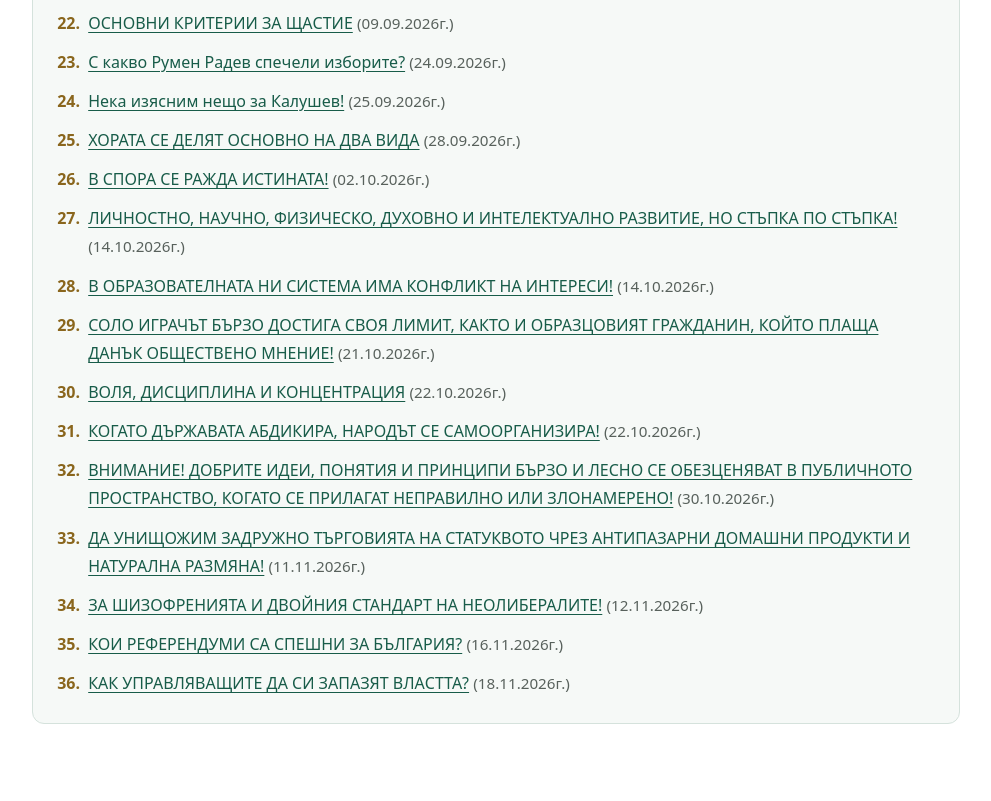
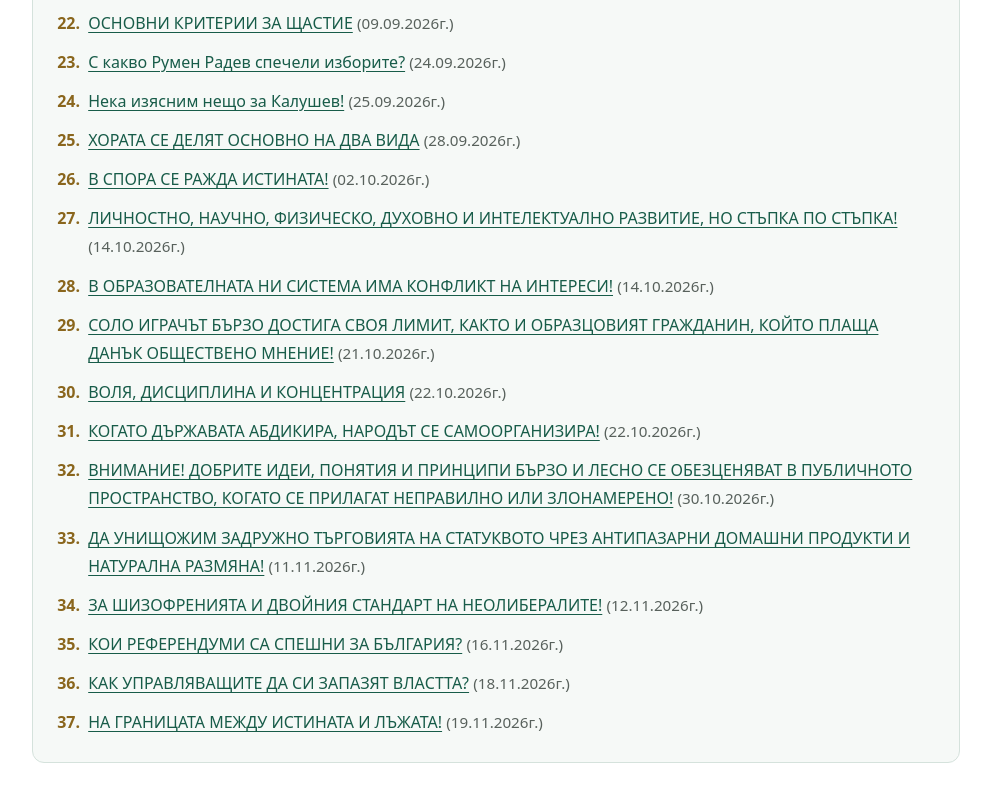
Before and after one commit to Ludmil1977/ludmil1977.github.io, a plain HTML site: page anti-mafiа/index.html in a window 1280 px wide. Shown: the part 1091-1892 px from the top of the page, without its empty margins (144-1135 px from the left). Before the commit the page ends 1863 px from the top, so only its background shows below. Drawn offline with Linux system fonts and the light colour scheme.

Commit message:
Add publication 37 to anti-mafia contents

```diff
--- a/anti-mafiа/index.html
+++ b/anti-mafiа/index.html
@@ -4,7 +4,7 @@
   <meta charset="utf-8">
   <meta name="viewport" content="width=device-width, initial-scale=1">
   <title>Универсални методи срещу мафията | Милевид</title>
-  <meta name="description" content="Указател на 36-те публикации от поредицата „Универсални методи срещу мафията“ от Людмил Милев, с връзки към оригиналните публикации във Facebook.">
+  <meta name="description" content="Указател на 37-те публикации от поредицата „Универсални методи срещу мафията“ от Людмил Милев, с връзки към оригиналните публикации във Facebook.">
   <meta property="og:title" content="Универсални методи срещу мафията | Милевид">
   <meta property="og:description" content="Съдържание на поредицата и връзки към оригиналните публикации във Facebook.">
   <meta property="og:type" content="website">
@@ -70,6 +70,7 @@
             <li id="part-34"><a href="https://www.facebook.com/ludmil.millev/posts/pfbid0f2PPuVfC3e69S9mnijfYdojZypS9Z7ASeihgSxaRCyGQajtNdYFPzr6p5BwxVt9nl">ЗА ШИЗОФРЕНИЯТА И ДВОЙНИЯ СТАНДАРТ НА НЕОЛИБЕРАЛИТЕ!</a> <span class="method-contents-date">(<time datetime="2026-11-12">12.11.2026г.</time>)</span></li>
             <li id="part-35"><a href="https://www.facebook.com/ludmil.millev/posts/pfbid02EZCatbykT43FhfrNVvDC7xnR1d9jxCmeXnCnNKaRXyRoWHFVSJfbHogwLtYgeQo4l">КОИ РЕФЕРЕНДУМИ СА СПЕШНИ ЗА БЪЛГАРИЯ?</a> <span class="method-contents-date">(<time datetime="2026-11-16">16.11.2026г.</time>)</span></li>
             <li id="part-36"><a href="https://www.facebook.com/ludmil.millev/posts/pfbid0sjLap3An3E3CbayMcdxCTnfB5DyG6kzAEBzYiQ8sKdSNp9N3uqtDMFa2tk3nnyHUl">КАК УПРАВЛЯВАЩИТЕ ДА СИ ЗАПАЗЯТ ВЛАСТТА?</a> <span class="method-contents-date">(<time datetime="2026-11-18">18.11.2026г.</time>)</span></li>
+            <li id="part-37"><a href="https://www.facebook.com/ludmil.millev/posts/pfbid02683s3o5be6pHFbMnLF6iqx2ee4BnmqfDf78hZQu35AJEadbh7z5GqGUpCoBbn6Epl">НА ГРАНИЦАТА МЕЖДУ ИСТИНАТА И ЛЪЖАТА!</a> <span class="method-contents-date">(<time datetime="2026-11-19">19.11.2026г.</time>)</span></li>
         </ol>
     </nav>
 </article>
```
